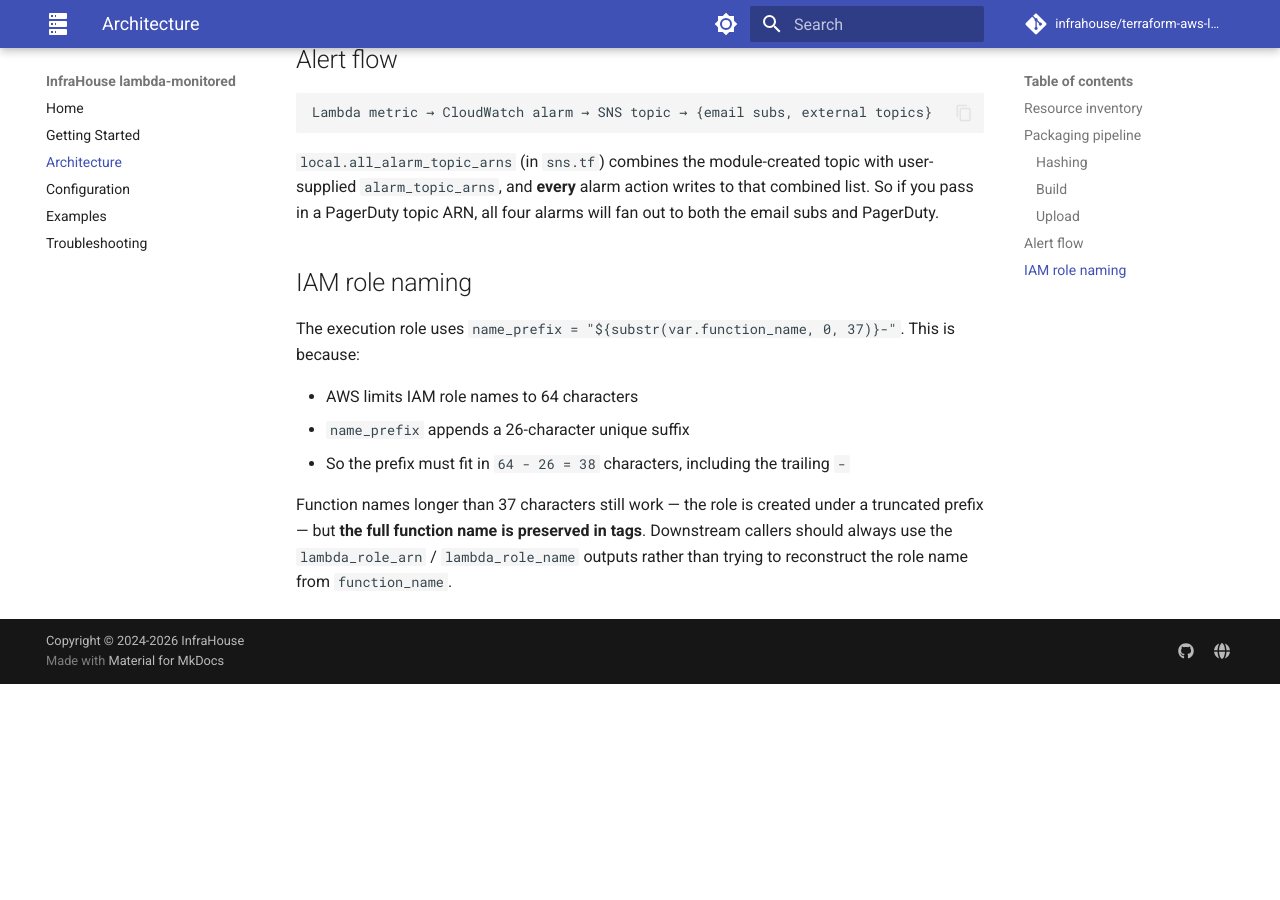
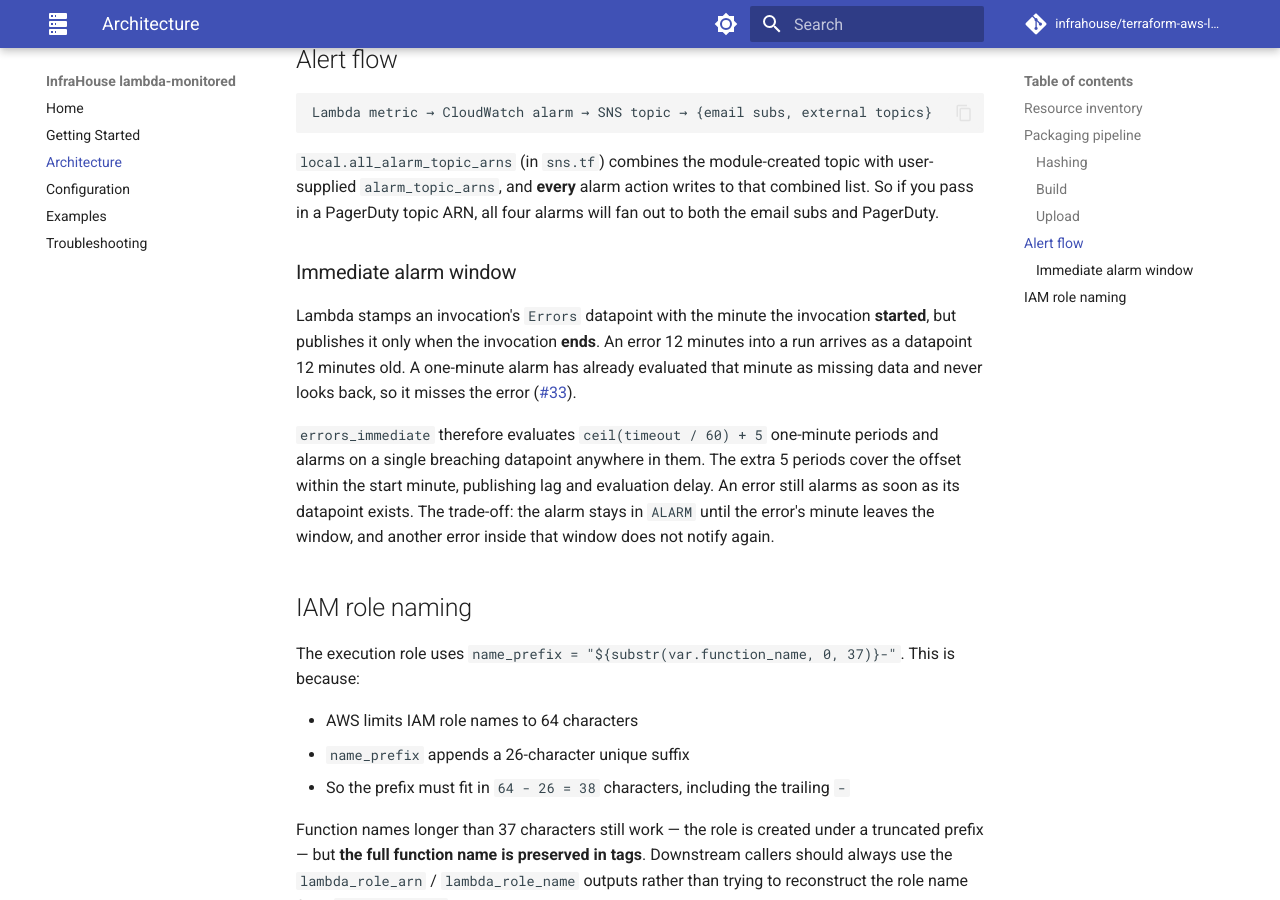
Before and after one commit to infrahouse/terraform-aws-lambda-monitored, an MkDocs documentation site: the page built from docs/architecture.md, in a window 1280 px wide and 900 px high, scrolled down 3431 px. Built offline with MkDocs 1.6.1 and Material for MkDocs 9.7.7, drawn with Linux system fonts in a browser that asks for light colours; comment, search, counter and statistics services are not loaded; before the commit the page ends 4115 px from its top, so only the background shows below that.

Commit message:
fix: size errors_immediate window from the function timeout (#33)
errors_immediate evaluated a single 60 s period. Lambda stamps an
invocation's Errors datapoint with the minute the invocation started but
publishes it only when the invocation ends, so an error N minutes into a run
lands N minutes in the past, after the alarm has already treated that minute
as missing data. A long-running function could keep failing, or timing out,
while the alarm stayed OK.

The alarm now evaluates ceil(var.timeout / 60) + 5 periods with
datapoints_to_alarm = 1, so any error datapoint inside the window alarms.

The issue proposed + 1. The reproduction run measured about 2 minutes
between the stamped minute and the datapoint becoming queryable, beyond the
error itself: a 56 s start-minute offset and about 1 minute of publishing
lag. Alarm evaluation adds up to another minute. With + 1, an invocation
that times out at 900 s would land outside its 16-period window. + 5 covers
those delays with about 2 minutes to spare.

Verified with the integration tests:
- Late error (timeout 900, raised at 720 s): the datapoint became queryable
  13:13 after its stamped minute and the alarm entered ALARM 22 s later,
  inside the 20-period window. CloudWatch does act on a late datapoint
  inside an M-of-N window.
- Early error (default timeout): ALARM 1 min 15 s after the error.
  test_immediate_alert_strategy now asserts ALARM within 3 minutes through
  the alarm history, instead of accepting INSUFFICIENT_DATA.

Trade-off: after a single error the alarm stays in ALARM until the error's
minute leaves the window, about 6 minutes at the default 60 s timeout and
20 minutes at 900 s. Another error inside that window does not notify again.

The alarm name, metric, statistic and threshold are unchanged, so existing
alarms update in place. The window is documented in docs/architecture.md and
docs/troubleshooting.md.

Co-Authored-By: Claude Opus 5 (1M context) <noreply@anthropic.com>
Claude-Session: https://claude.ai/code/session_01JPH7q4ahqGAEVDWFrriMAT

```diff
--- a/docs/architecture.md
+++ b/docs/architecture.md
@@ -89,6 +89,18 @@ Lambda metric → CloudWatch alarm → SNS topic → {email subs, external topic
 `alarm_topic_arns`, and **every** alarm action writes to that combined list. So if you pass in a
 PagerDuty topic ARN, all four alarms will fan out to both the email subs and PagerDuty.
 
+### Immediate alarm window
+
+Lambda stamps an invocation's `Errors` datapoint with the minute the invocation **started**, but publishes it
+only when the invocation **ends**. An error 12 minutes into a run arrives as a datapoint 12 minutes old. A
+one-minute alarm has already evaluated that minute as missing data and never looks back, so it misses the error
+([#33](https://github.com/infrahouse/terraform-aws-lambda-monitored/issues/33)).
+
+`errors_immediate` therefore evaluates `ceil(timeout / 60) + 5` one-minute periods and alarms on a single breaching
+datapoint anywhere in them. The extra 5 periods cover the offset within the start minute, publishing lag and
+evaluation delay. An error still alarms as soon as its datapoint exists. The trade-off: the alarm stays in `ALARM`
+until the error's minute leaves the window, and another error inside that window does not notify again.
+
 ## IAM role naming
 
 The execution role uses `name_prefix = "${substr(var.function_name, 0, 37)}-"`. This is because:
```
Also changed, not shown: CLAUDE.md (+3 -0 lines), docs/troubleshooting.md (+7 -0 lines), examples/immediate-alerts/README.md (+2 -1 lines), 2 other files.
